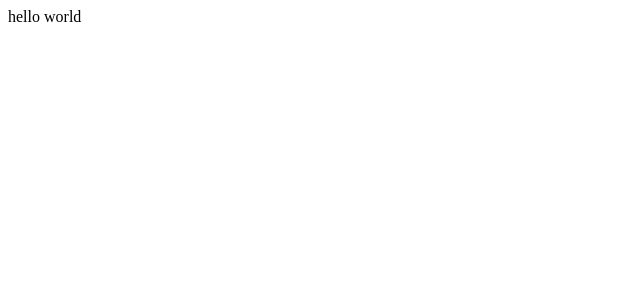
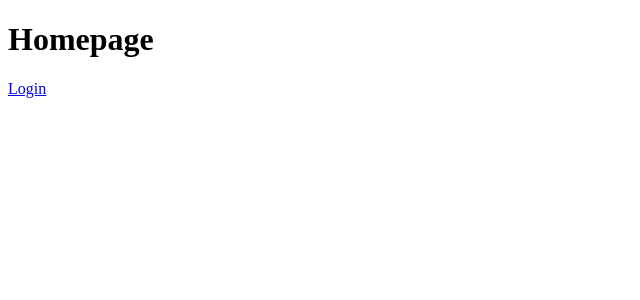
Before and after one commit to ClareBee/log-in-app, a React (Create React App) app: page / in a window 1280 px wide. Shown: the top 300 px of the page, without its empty margins (0-640 px from the left). Built offline with nearby package versions, Linux system fonts and the light colour scheme.

Commit message:
Sets up homepage and login routes

```diff
--- a/src/App.js
+++ b/src/App.js
@@ -1,6 +1,13 @@
 import React from 'react';
+import { Route } from 'react-router-dom';
+import Homepage from './components/pages/Homepage';
+import Loginpage from './components/pages/Loginpage';
 
 
-const App = () => <div>hello world</div>
+const App = () => <div>
+  <Route path="/" exact component={Homepage}></Route>
+  <Route path="/login" exact component={Loginpage}></Route>
+
+</div>
 
 export default App;
--- /dev/null
+++ b/src/components/pages/Homepage.js
@@ -0,0 +1,11 @@
+import React from 'react';
+import { Link } from 'react-router-dom';
+
+const Homepage = () => (
+  <div>
+    <h1>Homepage</h1>
+    <Link to="/login">Login</Link>
+  </div>
+);
+
+export default Homepage;
--- /dev/null
+++ b/src/components/pages/Loginpage.js
@@ -0,0 +1,11 @@
+import React from 'react';
+import { Link } from 'react-router-dom';
+
+const Loginpage = () => (
+  <div>
+    <h1>Log in page </h1>
+
+  </div>
+);
+
+export default Loginpage;
```
